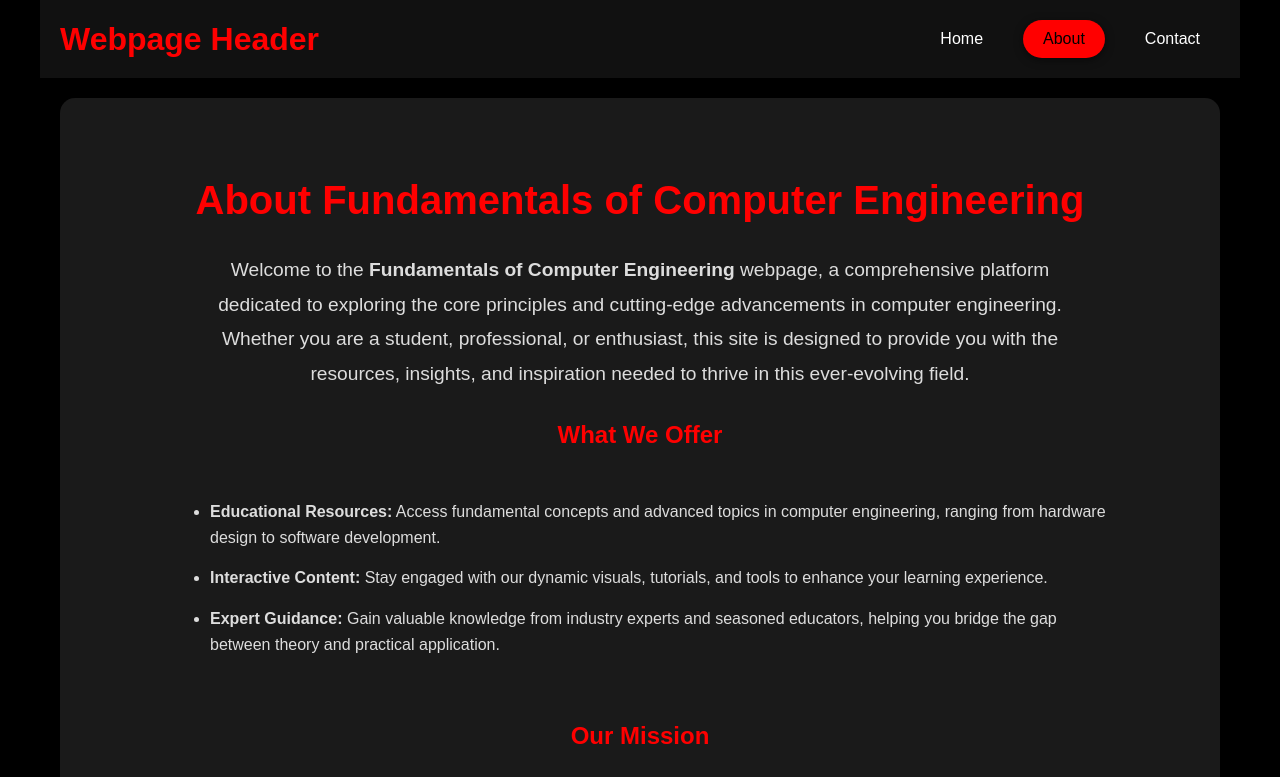
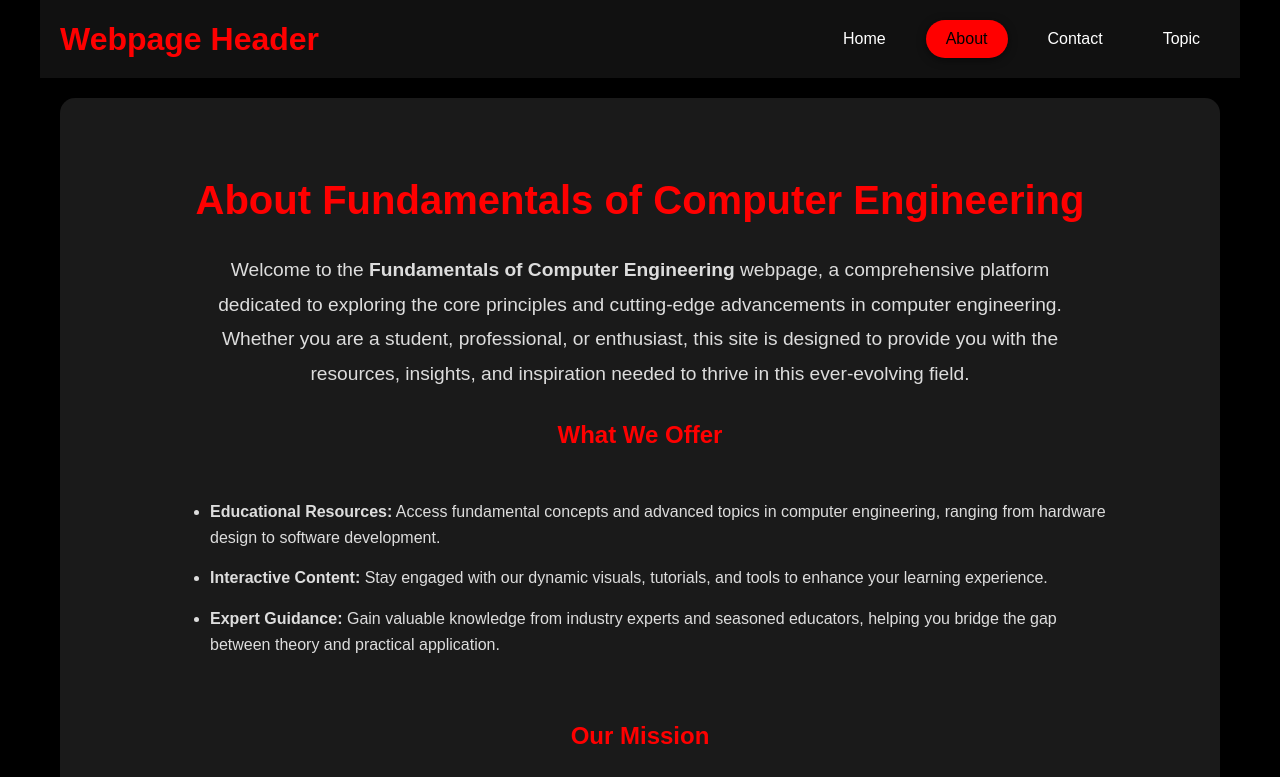
Before and after one commit to DixieNormous305/my_first_web_page_2024, a plain HTML site: page Docs/about.html in a window 1280 px wide. Shown: the top 777 px of the page. Drawn offline with Linux system fonts and the light colour scheme.

Commit message:
Fixing some technical issues

```diff
--- a/Docs/about.html
+++ b/Docs/about.html
@@ -20,6 +20,7 @@
                 <a href="../index.html">Home</a>
                 <a href="./about.html" class="active">About</a>
                 <a href="#">Contact</a>
+                <a href="./topic.html">Topic</a>
             </nav>
         </div>
     </header>
```
Also changed, not shown: Docs/topic.html (+1 -1 lines).
